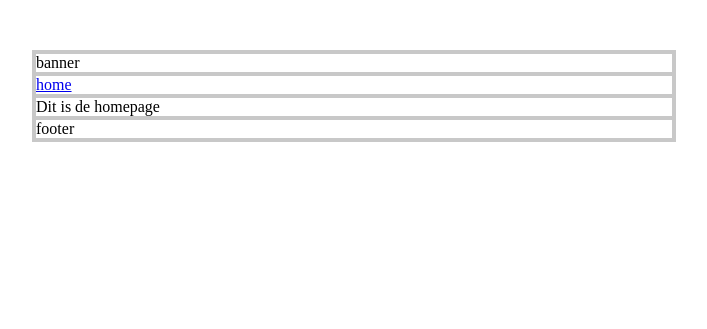
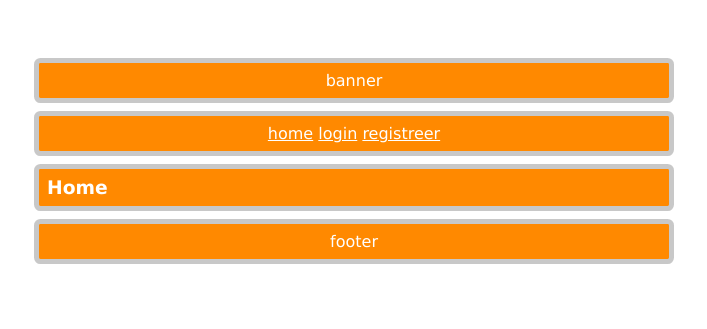
Before and after one commit to rra-am1b-2016/loginregistration, a PHP site: page /index.php?content=home in a window 1280 px wide. Shown: the top 329 px of the page, without its empty margins (286-993 px from the left). Run offline with PHP 8.4, Linux system fonts and the light colour scheme.

Commit message:
index aangepast

```diff
--- a/css/style.css
+++ b/css/style.css
@@ -2,16 +2,29 @@
 {
    padding: 0;
    margin: 0;
+   font-family: Verdana, Arial;
+   color: white;
 }
 
 
 div
 {
-   border: 2px solid rgb(200, 200, 200);
+   border: 5px solid rgb(200, 200, 200);
+   margin-bottom: 0.5em;
+   border-radius: 0.4em;
+   padding:0.5em;
+   background-color: rgb(255, 137,0);
+}
+
+#banner, #footer, #link
+{
+   text-align:center;
 }
 
 #container
 {
    width: 50%;
    margin: 50px auto;
+   border: 0px;
+   background-color: white;
 }
--- a/home.php
+++ b/home.php
@@ -1 +1 @@
-Dit is de homepage
+<h3>Home</h3>
--- a/link.php
+++ b/link.php
@@ -1 +1,3 @@
 <a href="./index.php?content=home">home</a>
+<a href="./index.php?content=login_form">login</a>
+<a href="./index.php?content=register_form">registreer</a>
--- /dev/null
+++ b/login_form.php
@@ -0,0 +1 @@
+<h3>Login formulier</h3>
--- /dev/null
+++ b/register_form.php
@@ -0,0 +1 @@
+<h3>Registreer formulier</h3>
```
